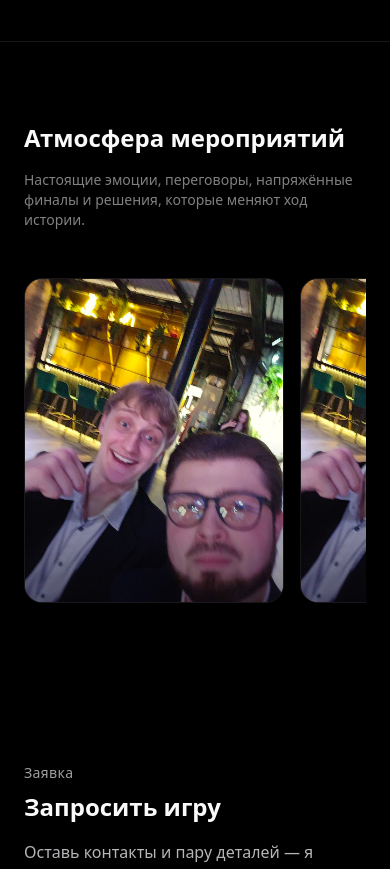
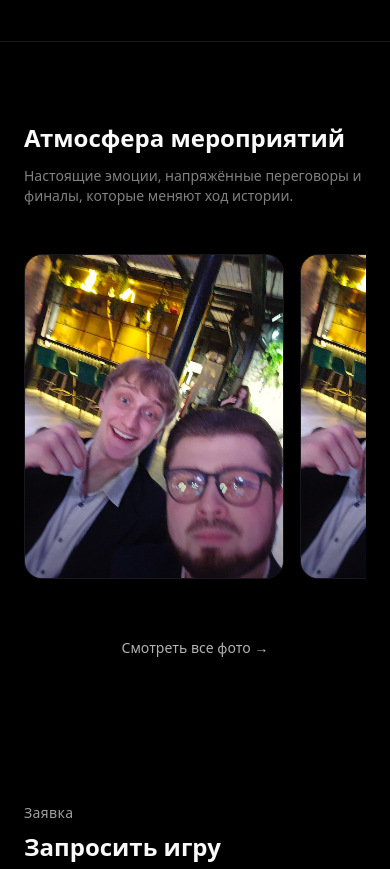
Before and after one commit to Lyzhenkoff/hs-game, a Next.js app: page / in a window 390 px wide. Shown: the part 5020-5889 px from the top of the page. Built offline with nearby package versions, Linux system fonts and the light colour scheme.

Commit message:
remove next-auth client usage

```diff
--- /dev/null
+++ b/app/gallery/page.tsx
@@ -0,0 +1,35 @@
+import Image from "next/image";
+
+const photos = Array.from({ length: 12 }, (_, i) => `/gallery/${(i % 6) + 1}.jpg`);
+
+export const metadata = {
+    title: "Галерея — Ход Судьбы",
+};
+
+export default function GalleryPage() {
+    return (
+        <main className="bg-black text-white min-h-screen">
+            <div className="mx-auto max-w-6xl px-6 py-20">
+                <h1 className="text-3xl md:text-4xl font-semibold mb-16">
+                    Галерея мероприятий
+                </h1>
+
+                <div className="grid gap-6 md:grid-cols-3">
+                    {photos.map((src, i) => (
+                        <div
+                            key={i}
+                            className="relative aspect-[4/5] overflow-hidden rounded-2xl border border-zinc-900"
+                        >
+                            <Image
+                                src={src}
+                                alt="Мероприятие"
+                                fill
+                                className="object-cover hover:scale-105 transition duration-700"
+                            />
+                        </div>
+                    ))}
+                </div>
+            </div>
+        </main>
+    );
+}
--- a/components/site/GallerySection.tsx
+++ b/components/site/GallerySection.tsx
@@ -1,7 +1,9 @@
 "use client";
 
 import Image from "next/image";
-import { motion } from "framer-motion";
+import { motion, AnimatePresence } from "framer-motion";
+import { useState } from "react";
+import Link from "next/link";
 
 const photos = [
     "/gallery/05.jpeg",
@@ -13,54 +15,106 @@ const photos = [
 ];
 
 export default function GallerySection() {
+    const [active, setActive] = useState<string | null>(null);
+
     return (
         <section className="border-t border-zinc-900 bg-black">
             <div className="mx-auto max-w-6xl px-6 py-20">
-                <h2 className="text-2xl md:text-4xl font-semibold mb-4">
-                    Атмосфера мероприятий
-                </h2>
+                <div className="flex items-end justify-between mb-12">
+                    <div>
+                        <h2 className="text-2xl md:text-4xl font-semibold">
+                            Атмосфера мероприятий
+                        </h2>
+                        <p className="text-white/50 text-sm md:text-base mt-3 max-w-xl">
+                            Настоящие эмоции, напряжённые переговоры и финалы,
+                            которые меняют ход истории.
+                        </p>
+                    </div>
 
-                <p className="text-white/50 text-sm md:text-base mb-12 max-w-xl">
-                    Настоящие эмоции, переговоры, напряжённые финалы и решения,
-                    которые меняют ход истории.
-                </p>
+                    <Link
+                        href="/gallery"
+                        className="hidden md:inline-block text-sm text-white/70 hover:text-white transition"
+                    >
+                        Смотреть все фото →
+                    </Link>
+                </div>
 
-                {/* Мобилка — горизонтальный скролл */}
+                {/* Мобилка */}
                 <div className="flex gap-4 overflow-x-auto pb-4 md:hidden scrollbar-hide">
                     {photos.map((src, i) => (
-                        <PhotoCard key={i} src={src} />
+                        <PhotoCard key={i} src={src} onClick={() => setActive(src)} />
                     ))}
                 </div>
 
-                {/* Десктоп — сетка */}
+                {/* Десктоп */}
                 <div className="hidden md:grid md:grid-cols-3 gap-6">
                     {photos.map((src, i) => (
-                        <PhotoCard key={i} src={src} />
+                        <PhotoCard key={i} src={src} onClick={() => setActive(src)} />
                     ))}
                 </div>
+
+                {/* Кнопка на мобилке */}
+                <div className="mt-10 md:hidden text-center">
+                    <Link
+                        href="/gallery"
+                        className="text-sm text-white/70 hover:text-white transition"
+                    >
+                        Смотреть все фото →
+                    </Link>
+                </div>
             </div>
+
+            {/* FULLSCREEN */}
+            <AnimatePresence>
+                {active && (
+                    <motion.div
+                        className="fixed inset-0 z-50 bg-black/95 flex items-center justify-center p-6"
+                        initial={{ opacity: 0 }}
+                        animate={{ opacity: 1 }}
+                        exit={{ opacity: 0 }}
+                        onClick={() => setActive(null)}
+                    >
+                        <motion.div
+                            initial={{ scale: 0.9 }}
+                            animate={{ scale: 1 }}
+                            exit={{ scale: 0.9 }}
+                            transition={{ duration: 0.3 }}
+                            className="relative max-w-5xl w-full aspect-[4/5]"
+                        >
+                            <Image
+                                src={active}
+                                alt="Мероприятие"
+                                fill
+                                className="object-contain"
+                            />
+                        </motion.div>
+                    </motion.div>
+                )}
+            </AnimatePresence>
         </section>
     );
 }
 
-function PhotoCard({ src }: { src: string }) {
+function PhotoCard({
+                       src,
+                       onClick,
+                   }: {
+    src: string;
+    onClick: () => void;
+}) {
     return (
         <motion.div
-            initial={{ opacity: 0, y: 30 }}
-            whileInView={{ opacity: 1, y: 0 }}
-            viewport={{ once: true, amount: 0.2 }}
-            transition={{ duration: 0.6 }}
-            className="relative min-w-[260px] md:min-w-0 aspect-[4/5] overflow-hidden rounded-2xl border border-zinc-900 bg-zinc-950"
+            onClick={onClick}
+            whileHover={{ scale: 1.02 }}
+            className="relative min-w-[260px] md:min-w-0 aspect-[4/5] overflow-hidden rounded-2xl border border-zinc-900 bg-zinc-950 cursor-pointer"
         >
             <Image
                 src={src}
-                alt="Мероприятие Ход Судьбы"
+                alt="Мероприятие"
                 fill
-                className="object-cover hover:scale-105 transition duration-700"
+                className="object-cover transition duration-700 hover:scale-105"
             />
-
-            {/* затемнение для премиальности */}
-            <div className="absolute inset-0 bg-gradient-to-t from-black/50 via-transparent to-transparent" />
+            <div className="absolute inset-0 bg-gradient-to-t from-black/40 via-transparent to-transparent" />
         </motion.div>
     );
 }
```
